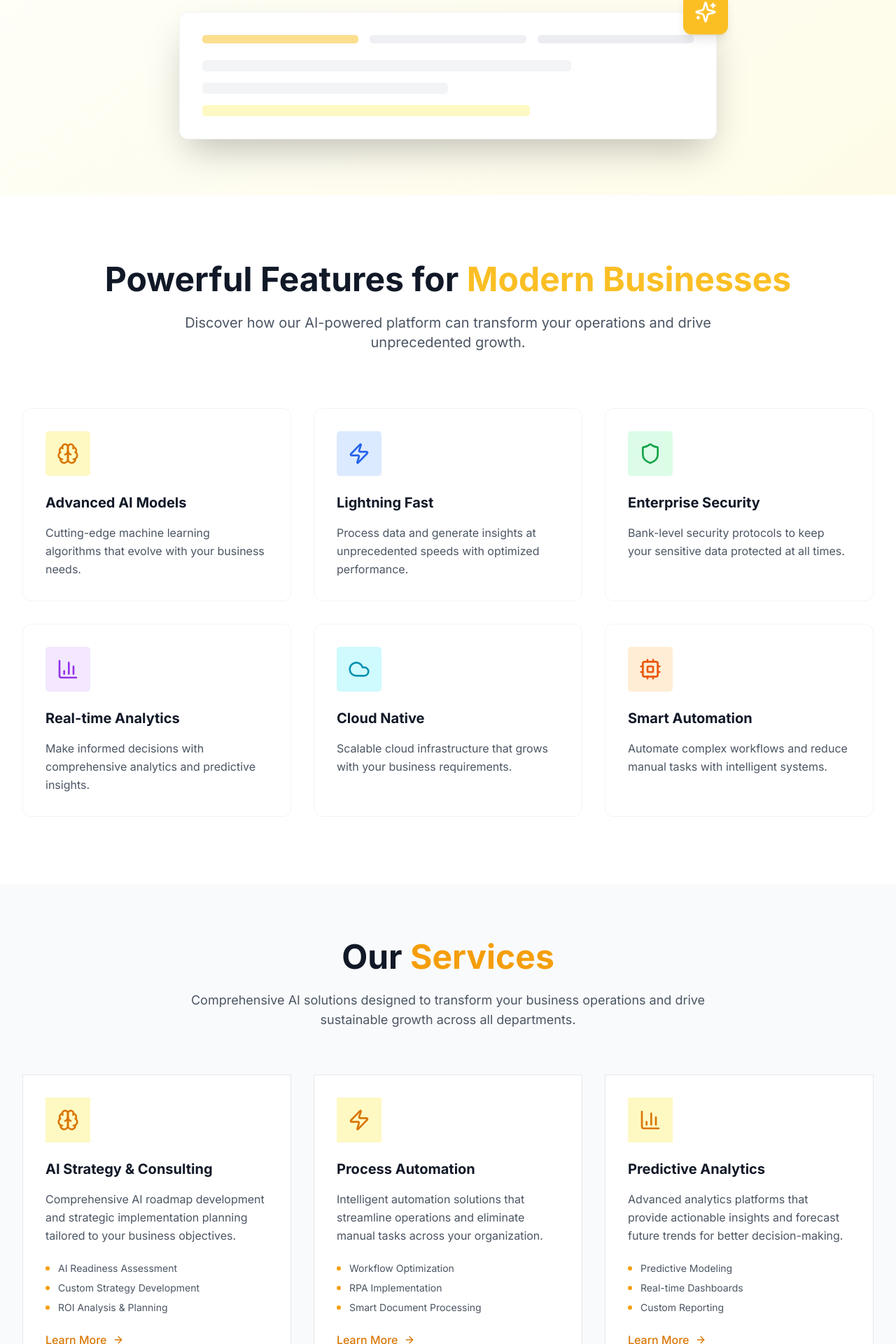
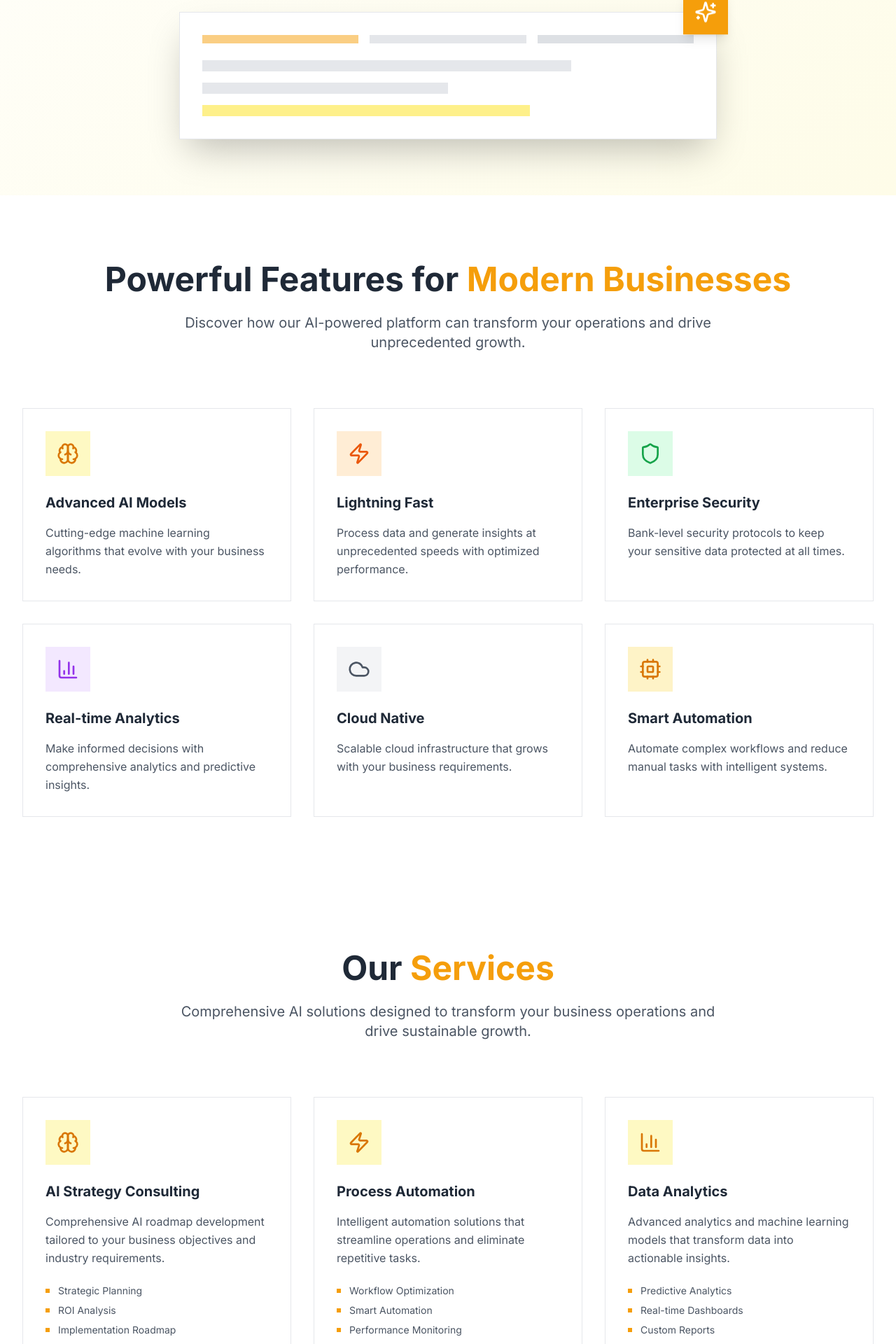
Before and after one commit to sooryaakilesh-ac9/ac9-website, a React (Vite) app: page / in a window 1280 px wide. Shown: the part 659-2579 px from the top of the page at 70% size. Built offline with nearby package versions, Linux system fonts and the light colour scheme.

Commit message:
Refactor: Remove blue and black colors
Removes the use of blue and black colors from the UI.

```diff
--- a/src/components/Features.tsx
+++ b/src/components/Features.tsx
@@ -13,7 +13,7 @@ const Features = () => {
       icon: Zap,
       title: "Lightning Fast",
       description: "Process data and generate insights at unprecedented speeds with optimized performance.",
-      color: "bg-blue-100 text-blue-600"
+      color: "bg-orange-100 text-orange-600"
     },
     {
       icon: Shield,
@@ -31,13 +31,13 @@ const Features = () => {
       icon: Cloud,
       title: "Cloud Native",
       description: "Scalable cloud infrastructure that grows with your business requirements.",
-      color: "bg-cyan-100 text-cyan-600"
+      color: "bg-gray-100 text-gray-600"
     },
     {
       icon: Cpu,
       title: "Smart Automation",
       description: "Automate complex workflows and reduce manual tasks with intelligent systems.",
-      color: "bg-orange-100 text-orange-600"
+      color: "bg-amber-100 text-amber-600"
     }
   ];
 
@@ -45,9 +45,9 @@ const Features = () => {
     <section id="features" className="py-24 bg-white overflow-hidden">
       <div className="max-w-7xl mx-auto px-4 sm:px-6 lg:px-8">
         <div className="text-center mb-20">
-          <h2 className="text-4xl md:text-5xl font-bold text-gray-900 mb-6 animate-fade-in">
+          <h2 className="text-4xl md:text-5xl font-bold text-gray-800 mb-6 animate-fade-in">
             Powerful Features for
-            <span className="text-yellow-400 animate-slide-in-left animation-delay-200"> Modern Businesses</span>
+            <span className="text-yellow-500 animate-slide-in-left animation-delay-200"> Modern Businesses</span>
           </h2>
           <p className="text-xl text-gray-600 max-w-3xl mx-auto animate-fade-in-up animation-delay-400">
             Discover how our AI-powered platform can transform your operations and drive unprecedented growth.
@@ -58,14 +58,14 @@ const Features = () => {
           {features.map((feature, index) => (
             <div
               key={index}
-              className="group bg-white p-8 rounded-xl border border-gray-100 hover:border-yellow-200 hover:shadow-2xl transition-all duration-500 hover:-translate-y-3 animate-fade-in-up transform"
+              className="group bg-white p-8 border border-gray-200 hover:border-yellow-300 hover:shadow-xl transition-all duration-500 hover:-translate-y-3 animate-fade-in-up transform hover:scale-105"
               style={{ animationDelay: `${index * 150}ms` }}
             >
-              <div className={`w-16 h-16 ${feature.color} rounded-lg flex items-center justify-center mb-6 group-hover:scale-125 group-hover:rotate-6 transition-all duration-500 transform`}>
+              <div className={`w-16 h-16 ${feature.color} flex items-center justify-center mb-6 group-hover:scale-125 group-hover:rotate-6 transition-all duration-500 transform`}>
                 <feature.icon className="w-8 h-8" />
               </div>
 
-              <h3 className="text-xl font-bold text-gray-900 mb-4 group-hover:text-yellow-600 transition-colors duration-300">
+              <h3 className="text-xl font-bold text-gray-800 mb-4 group-hover:text-yellow-600 transition-colors duration-300">
                 {feature.title}
               </h3>
 
--- a/src/components/Hero.tsx
+++ b/src/components/Hero.tsx
@@ -6,14 +6,14 @@ const Hero = () => {
     <section className="min-h-screen flex items-center justify-center bg-gradient-to-br from-white to-yellow-50 pt-16">
       <div className="max-w-7xl mx-auto px-4 sm:px-6 lg:px-8 py-20">
         <div className="text-center">
-          <div className="inline-flex items-center px-4 py-2 bg-yellow-100 rounded-lg text-yellow-800 text-sm font-medium mb-8 animate-fade-in">
+          <div className="inline-flex items-center px-4 py-2 bg-yellow-100 text-yellow-800 text-sm font-medium mb-8 animate-fade-in">
             <Sparkles className="w-4 h-4 mr-2 animate-pulse" />
             AI-Powered Solutions
           </div>
 
-          <h1 className="text-5xl md:text-7xl font-bold text-gray-900 mb-8 animate-fade-in-up">
+          <h1 className="text-5xl md:text-7xl font-bold text-gray-800 mb-8 animate-fade-in-up">
             Take Your Business
-            <span className="block text-yellow-400 animate-slide-in-left animation-delay-200">Above Cloud 9</span>
+            <span className="block text-yellow-500 animate-slide-in-left animation-delay-200">Above Cloud 9</span>
           </h1>
 
           <p className="text-xl md:text-2xl text-gray-600 mb-12 max-w-3xl mx-auto animate-fade-in-up animation-delay-400">
@@ -22,31 +22,31 @@ const Hero = () => {
           </p>
 
           <div className="flex flex-col sm:flex-row gap-4 justify-center items-center animate-fade-in-up animation-delay-600">
-            <button className="group bg-yellow-400 hover:bg-yellow-500 text-white px-8 py-4 rounded-lg font-semibold text-lg transition-all duration-300 hover:scale-105 hover:shadow-xl flex items-center transform hover:-translate-y-1">
+            <button className="group bg-yellow-500 hover:bg-yellow-600 text-white px-8 py-4 font-semibold text-lg transition-all duration-300 hover:scale-105 hover:shadow-xl flex items-center transform hover:-translate-y-1 animate-bounce-in animation-delay-800">
               Start Your Journey
               <ArrowRight className="ml-2 w-5 h-5 group-hover:translate-x-2 transition-transform duration-300" />
             </button>
 
-            <button className="border-2 border-gray-300 hover:border-yellow-400 text-gray-700 hover:text-yellow-600 px-8 py-4 rounded-lg font-semibold text-lg transition-all duration-300 hover:scale-105 hover:shadow-lg transform hover:-translate-y-1">
+            <button className="border-2 border-gray-400 hover:border-yellow-500 text-gray-700 hover:text-yellow-600 px-8 py-4 font-semibold text-lg transition-all duration-300 hover:scale-105 hover:shadow-lg transform hover:-translate-y-1 animate-bounce-in animation-delay-1000">
               Watch Demo
             </button>
           </div>
 
           <div className="mt-20 animate-scale-in animation-delay-800">
             <div className="relative">
-              <div className="bg-white rounded-xl shadow-2xl p-8 max-w-4xl mx-auto border border-gray-100 transform hover:scale-105 transition-transform duration-500">
+              <div className="bg-white shadow-2xl p-8 max-w-4xl mx-auto border border-gray-200 transform hover:scale-105 transition-transform duration-500">
                 <div className="grid grid-cols-3 gap-4 mb-6">
-                  <div className="h-3 bg-yellow-400 rounded-lg animate-pulse"></div>
-                  <div className="h-3 bg-gray-200 rounded-lg animate-pulse animation-delay-200"></div>
-                  <div className="h-3 bg-gray-200 rounded-lg animate-pulse animation-delay-400"></div>
+                  <div className="h-3 bg-yellow-500 animate-pulse"></div>
+                  <div className="h-3 bg-gray-300 animate-pulse animation-delay-200"></div>
+                  <div className="h-3 bg-gray-300 animate-pulse animation-delay-400"></div>
                 </div>
                 <div className="space-y-4">
-                  <div className="h-4 bg-gray-100 rounded-lg w-3/4 animate-fade-in animation-delay-600"></div>
-                  <div className="h-4 bg-gray-100 rounded-lg w-1/2 animate-fade-in animation-delay-800"></div>
-                  <div className="h-4 bg-yellow-100 rounded-lg w-2/3 animate-fade-in animation-delay-1000"></div>
+                  <div className="h-4 bg-gray-200 w-3/4 animate-fade-in animation-delay-600"></div>
+                  <div className="h-4 bg-gray-200 w-1/2 animate-fade-in animation-delay-800"></div>
+                  <div className="h-4 bg-yellow-200 w-2/3 animate-fade-in animation-delay-1000"></div>
                 </div>
               </div>
-              <div className="absolute -top-4 -right-4 w-16 h-16 bg-yellow-400 rounded-xl flex items-center justify-center shadow-lg animate-bounce animation-delay-1000">
+              <div className="absolute -top-4 -right-4 w-16 h-16 bg-yellow-500 flex items-center justify-center shadow-lg animate-bounce animation-delay-1000">
                 <Sparkles className="w-8 h-8 text-white" />
               </div>
             </div>
--- a/src/components/Portfolio.tsx
+++ b/src/components/Portfolio.tsx
@@ -4,76 +4,89 @@ import { ExternalLink, ArrowRight } from 'lucide-react';
 const Portfolio = () => {
   const projects = [
     {
-      title: "Enterprise AI Dashboard",
-      description: "Real-time analytics platform for Fortune 500 company with predictive insights and automated reporting.",
-      image: "https://images.unsplash.com/photo-1551288049-bebda4e38f71?w=600&h=400&fit=crop",
-      category: "Analytics",
-      results: "40% efficiency increase"
+      title: "Healthcare AI Platform",
+      category: "Healthcare",
+      description: "Revolutionizing patient care with predictive analytics and automated diagnostic assistance.",
+      image: "https://images.unsplash.com/photo-1559757148-5c350d0d3c56?w=600&h=400&fit=crop",
+      results: ["40% faster diagnosis", "95% accuracy rate", "50% cost reduction"]
     },
     {
-      title: "Smart Manufacturing System",
-      description: "IoT-integrated AI system for predictive maintenance and quality control in automotive manufacturing.",
-      image: "https://images.unsplash.com/photo-1518005020951-eccb494ad742?w=600&h=400&fit=crop",
-      category: "Manufacturing",
-      results: "60% downtime reduction"
+      title: "Retail Optimization Suite",
+      category: "Retail",
+      description: "Advanced inventory management and customer behavior analysis for e-commerce platforms.",
+      image: "https://images.unsplash.com/photo-1556742049-0cfed4f6a45d?w=600&h=400&fit=crop",
+      results: ["30% inventory optimization", "25% sales increase", "60% better forecasting"]
     },
     {
-      title: "Retail Intelligence Platform",
-      description: "Customer behavior analysis and inventory optimization for multi-location retail chain.",
-      image: "https://images.unsplash.com/photo-1556742049-0cfed4f6a45d?w=600&h=400&fit=crop",
-      category: "Retail",
-      results: "25% revenue increase"
+      title: "Financial Risk Assessment",
+      category: "Finance",
+      description: "Real-time fraud detection and risk analysis system for banking institutions.",
+      image: "https://images.unsplash.com/photo-1551288049-bebda4e38f71?w=600&h=400&fit=crop",
+      results: ["99.8% fraud detection", "80% faster processing", "70% risk reduction"]
     },
     {
-      title: "Healthcare AI Assistant",
-      description: "Clinical decision support system with natural language processing for medical professionals.",
-      image: "https://images.unsplash.com/photo-1576091160399-112ba8d25d1f?w=600&h=400&fit=crop",
-      category: "Healthcare",
-      results: "50% faster diagnosis"
+      title: "Manufacturing Automation",
+      category: "Manufacturing",
+      description: "Smart factory solutions with predictive maintenance and quality control systems.",
+      image: "https://images.unsplash.com/photo-1581091226825-a6a2a5aee158?w=600&h=400&fit=crop",
+      results: ["35% efficiency gain", "90% less downtime", "45% quality improvement"]
     }
   ];
 
   return (
-    <section id="portfolio" className="py-20 bg-white overflow-hidden">
+    <section id="portfolio" className="py-24 bg-gray-50">
       <div className="max-w-7xl mx-auto px-4 sm:px-6 lg:px-8">
-        <div className="text-center mb-16">
-          <h2 className="text-4xl md:text-5xl font-bold text-gray-900 mb-6 animate-fade-in">
-            Our <span className="text-yellow-500 animate-slide-in-left animation-delay-200">Portfolio</span>
+        <div className="text-center mb-20">
+          <h2 className="text-4xl md:text-5xl font-bold text-gray-800 mb-6 animate-fade-in">
+            Success <span className="text-yellow-500">Stories</span>
           </h2>
-          <p className="text-lg text-gray-600 max-w-3xl mx-auto animate-fade-in-up animation-delay-400">
-            Discover how we've helped businesses across industries achieve remarkable transformations
-            with our AI-powered solutions.
+          <p className="text-xl text-gray-600 max-w-3xl mx-auto animate-fade-in-up animation-delay-200">
+            Discover how we've transformed businesses across industries with innovative AI solutions.
           </p>
         </div>
 
-        <div className="grid grid-cols-1 md:grid-cols-2 gap-8 mb-12">
+        <div className="grid grid-cols-1 md:grid-cols-2 gap-8 mb-16">
           {projects.map((project, index) => (
             <div
               key={index}
-              className="group bg-white border border-gray-200 overflow-hidden hover:shadow-2xl transition-all duration-500 hover:-translate-y-3 animate-fade-in-up transform"
+              className="group bg-white shadow-lg border border-gray-200 overflow-hidden hover:shadow-xl transition-all duration-500 hover:-translate-y-2 animate-fade-in-up"
               style={{ animationDelay: `${index * 150}ms` }}
             >
-              <div className="h-48 overflow-hidden">
+              <div className="relative overflow-hidden">
                 <img
                   src={project.image}
                   alt={project.title}
-                  className="w-full h-full object-cover group-hover:scale-110 transition-transform duration-700"
+                  className="w-full h-48 object-cover group-hover:scale-110 transition-transform duration-500"
                 />
-              </div>
-              <div className="p-6">
-                <div className="flex items-center justify-between mb-3">
-                  <span className="text-sm font-medium text-yellow-600 bg-yellow-50 px-3 py-1 group-hover:bg-yellow-100 transition-colors duration-300">
+                <div className="absolute top-4 left-4">
+                  <span className="bg-yellow-500 text-white px-3 py-1 text-xs font-semibold">
                     {project.category}
                   </span>
-                  <span className="text-sm font-semibold text-green-600 group-hover:scale-110 transition-transform duration-300">
-                    {project.results}
-                  </span>
                 </div>
-                <h3 className="text-xl font-bold text-gray-900 mb-3 group-hover:text-yellow-600 transition-colors duration-300">{project.title}</h3>
-                <p className="text-gray-600 leading-relaxed mb-4">{project.description}</p>
-                <button className="inline-flex items-center text-yellow-600 hover:text-yellow-700 font-medium transition-all duration-300 group-hover:translate-x-2">
+              </div>
+
+              <div className="p-8">
+                <h3 className="text-xl font-bold text-gray-800 mb-3 group-hover:text-yellow-600 transition-colors duration-300">
+                  {project.title}
+                </h3>
+
+                <p className="text-gray-600 mb-6 leading-relaxed">
+                  {project.description}
+                </p>
+
+                <div className="space-y-2 mb-6">
+                  <h4 className="font-semibold text-gray-800 text-sm">Key Results:</h4>
+                  {project.results.map((result, resultIndex) => (
+                    <div key={resultIndex} className="flex items-center text-sm text-gray-600">
+                      <div className="w-1.5 h-1.5 bg-yellow-500 mr-3 flex-shrink-0"></div>
+                      {result}
+                    </div>
+                  ))}
+                </div>
+
+                <button className="flex items-center text-yellow-600 hover:text-yellow-700 font-semibold transition-colors duration-300 group-hover:translate-x-2">
                   View Case Study
-                  <ExternalLink className="ml-2 w-4 h-4 transition-transform duration-300 group-hover:rotate-12" />
+                  <ExternalLink className="ml-2 w-4 h-4" />
                 </button>
               </div>
             </div>
@@ -81,9 +94,9 @@ const Portfolio = () => {
         </div>
 
         <div className="text-center">
-          <button className="inline-flex items-center bg-yellow-500 hover:bg-yellow-600 text-white px-8 py-3 font-semibold transition-all duration-300 hover:scale-105 hover:shadow-lg transform hover:-translate-y-1 animate-fade-in-up animation-delay-600">
-            View More Projects
-            <ArrowRight className="ml-2 w-5 h-5 transition-transform duration-300 group-hover:translate-x-2" />
+          <button className="group bg-yellow-500 hover:bg-yellow-600 text-white px-8 py-4 font-semibold text-lg transition-all duration-300 hover:scale-105 hover:shadow-xl flex items-center mx-auto animate-bounce-in animation-delay-600">
+            View All Projects
+            <ArrowRight className="ml-2 w-5 h-5 group-hover:translate-x-2 transition-transform duration-300" />
           </button>
         </div>
       </div>
--- a/src/components/Services.tsx
+++ b/src/components/Services.tsx
@@ -1,56 +1,55 @@
 
-import { Brain, Zap, Shield, BarChart3, Cloud, Cpu, ArrowRight } from 'lucide-react';
+import { Brain, Zap, BarChart3, Shield, Cloud, Settings } from 'lucide-react';
 
 const Services = () => {
   const services = [
     {
       icon: Brain,
-      title: "AI Strategy & Consulting",
-      description: "Comprehensive AI roadmap development and strategic implementation planning tailored to your business objectives.",
-      features: ["AI Readiness Assessment", "Custom Strategy Development", "ROI Analysis & Planning"]
+      title: "AI Strategy Consulting",
+      description: "Comprehensive AI roadmap development tailored to your business objectives and industry requirements.",
+      features: ["Strategic Planning", "ROI Analysis", "Implementation Roadmap"]
     },
     {
       icon: Zap,
       title: "Process Automation",
-      description: "Intelligent automation solutions that streamline operations and eliminate manual tasks across your organization.",
-      features: ["Workflow Optimization", "RPA Implementation", "Smart Document Processing"]
+      description: "Intelligent automation solutions that streamline operations and eliminate repetitive tasks.",
+      features: ["Workflow Optimization", "Smart Automation", "Performance Monitoring"]
     },
     {
       icon: BarChart3,
-      title: "Predictive Analytics",
-      description: "Advanced analytics platforms that provide actionable insights and forecast future trends for better decision-making.",
-      features: ["Predictive Modeling", "Real-time Dashboards", "Custom Reporting"]
+      title: "Data Analytics",
+      description: "Advanced analytics and machine learning models that transform data into actionable insights.",
+      features: ["Predictive Analytics", "Real-time Dashboards", "Custom Reports"]
     },
     {
       icon: Shield,
-      title: "AI Security & Compliance",
-      description: "Enterprise-grade security frameworks and compliance solutions specifically designed for AI implementations.",
-      features: ["Security Audits", "Compliance Monitoring", "Risk Assessment"]
+      title: "AI Security Solutions",
+      description: "Enterprise-grade security frameworks designed specifically for AI-powered applications.",
+      features: ["Security Audits", "Compliance Management", "Risk Assessment"]
     },
     {
       icon: Cloud,
       title: "Cloud AI Integration",
-      description: "Seamless integration of AI capabilities into your existing cloud infrastructure with scalable solutions.",
-      features: ["Cloud Migration", "API Development", "Scalable Architecture"]
+      description: "Seamless integration of AI capabilities into your existing cloud infrastructure.",
+      features: ["Cloud Migration", "API Integration", "Scalable Architecture"]
     },
     {
-      icon: Cpu,
+      icon: Settings,
       title: "Custom AI Development",
-      description: "Bespoke AI solutions built from the ground up to address your unique business challenges and requirements.",
-      features: ["Custom Model Training", "API Development", "Ongoing Support"]
+      description: "Bespoke AI solutions built from the ground up to meet your unique business challenges.",
+      features: ["Custom Models", "API Development", "Ongoing Support"]
     }
   ];
 
   return (
-    <section id="services" className="py-20 bg-gray-50 overflow-hidden">
+    <section id="services" className="py-24 bg-white">
       <div className="max-w-7xl mx-auto px-4 sm:px-6 lg:px-8">
-        <div className="text-center mb-16">
-          <h2 className="text-4xl md:text-5xl font-bold text-gray-900 mb-6 animate-fade-in">
-            Our <span className="text-yellow-500 animate-slide-in-left animation-delay-200">Services</span>
+        <div className="text-center mb-20">
+          <h2 className="text-4xl md:text-5xl font-bold text-gray-800 mb-6 animate-fade-in">
+            Our <span className="text-yellow-500">Services</span>
           </h2>
-          <p className="text-lg text-gray-600 max-w-3xl mx-auto animate-fade-in-up animation-delay-400">
-            Comprehensive AI solutions designed to transform your business operations
-            and drive sustainable growth across all departments.
+          <p className="text-xl text-gray-600 max-w-3xl mx-auto animate-fade-in-up animation-delay-200">
+            Comprehensive AI solutions designed to transform your business operations and drive sustainable growth.
           </p>
         </div>
 
@@ -58,14 +57,14 @@ const Services = () => {
           {services.map((service, index) => (
             <div
               key={index}
-              className="group bg-white p-8 border border-gray-200 hover:shadow-2xl transition-all duration-500 hover:-translate-y-2 animate-fade-in-up transform"
+              className="group bg-white p-8 border border-gray-200 hover:border-yellow-300 hover:shadow-xl transition-all duration-500 hover:-translate-y-2 animate-fade-in-up"
               style={{ animationDelay: `${index * 100}ms` }}
             >
-              <div className="w-16 h-16 bg-yellow-100 mb-6 flex items-center justify-center group-hover:bg-yellow-200 transition-all duration-300 group-hover:scale-110">
-                <service.icon className="w-8 h-8 text-yellow-600" />
+              <div className="w-16 h-16 bg-yellow-100 text-yellow-600 flex items-center justify-center mb-6 group-hover:scale-110 group-hover:rotate-3 transition-all duration-500">
+                <service.icon className="w-8 h-8" />
               </div>
 
-              <h3 className="text-xl font-bold text-gray-900 mb-4 group-hover:text-yellow-600 transition-colors duration-300">
+              <h3 className="text-xl font-bold text-gray-800 mb-4 group-hover:text-yellow-600 transition-colors duration-300">
                 {service.title}
               </h3>
 
@@ -75,24 +74,23 @@ const Services = () => {
 
               <ul className="space-y-2 mb-6">
                 {service.features.map((feature, featureIndex) => (
-                  <li key={featureIndex} className="text-sm text-gray-600 flex items-center transform translate-x-0 group-hover:translate-x-2 transition-transform duration-300" style={{ transitionDelay: `${featureIndex * 50}ms` }}>
-                    <span className="w-1.5 h-1.5 bg-yellow-500 mr-3 flex-shrink-0 rounded-full"></span>
+                  <li key={featureIndex} className="flex items-center text-sm text-gray-600">
+                    <div className="w-1.5 h-1.5 bg-yellow-500 mr-3 flex-shrink-0"></div>
                     {feature}
                   </li>
                 ))}
               </ul>
 
-              <button className="inline-flex items-center text-yellow-600 hover:text-yellow-700 font-medium transition-all duration-300 group-hover:translate-x-2">
+              <button className="w-full bg-gray-100 hover:bg-yellow-500 text-gray-700 hover:text-white py-3 px-4 font-semibold transition-all duration-300 group-hover:scale-105">
                 Learn More
-                <ArrowRight className="ml-2 w-4 h-4 transition-transform duration-300 group-hover:translate-x-1" />
               </button>
             </div>
           ))}
         </div>
 
-        <div className="text-center mt-12">
-          <button className="bg-yellow-500 hover:bg-yellow-600 text-white px-8 py-3 font-semibold transition-all duration-300 hover:scale-105 hover:shadow-lg transform hover:-translate-y-1 animate-fade-in-up animation-delay-600">
-            Schedule a Consultation
+        <div className="text-center mt-16">
+          <button className="bg-yellow-500 hover:bg-yellow-600 text-white px-8 py-4 font-semibold text-lg transition-all duration-300 hover:scale-105 hover:shadow-xl animate-bounce-in animation-delay-800">
+            Get Custom Quote
           </button>
         </div>
       </div>
```
Also changed, not shown: src/components/About.tsx (+6 -6 lines).
